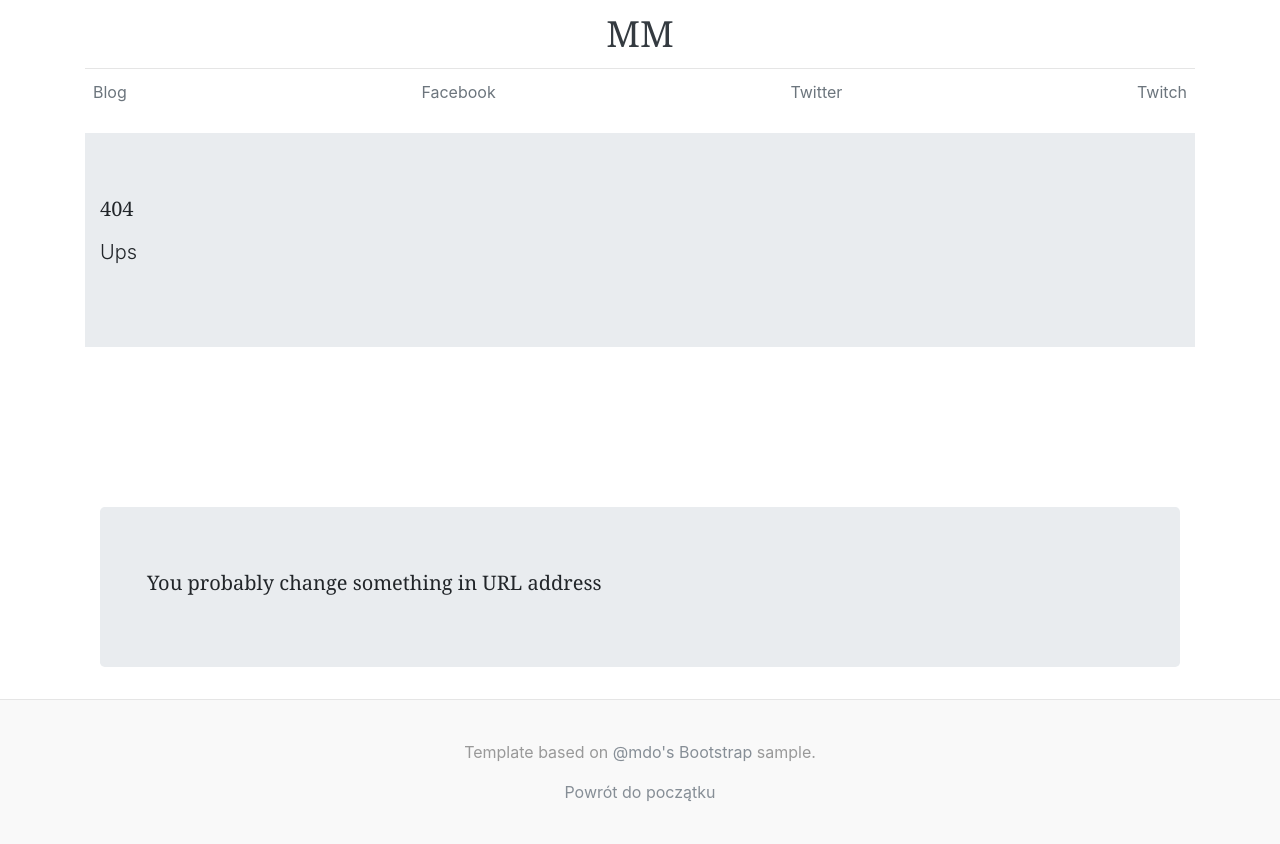
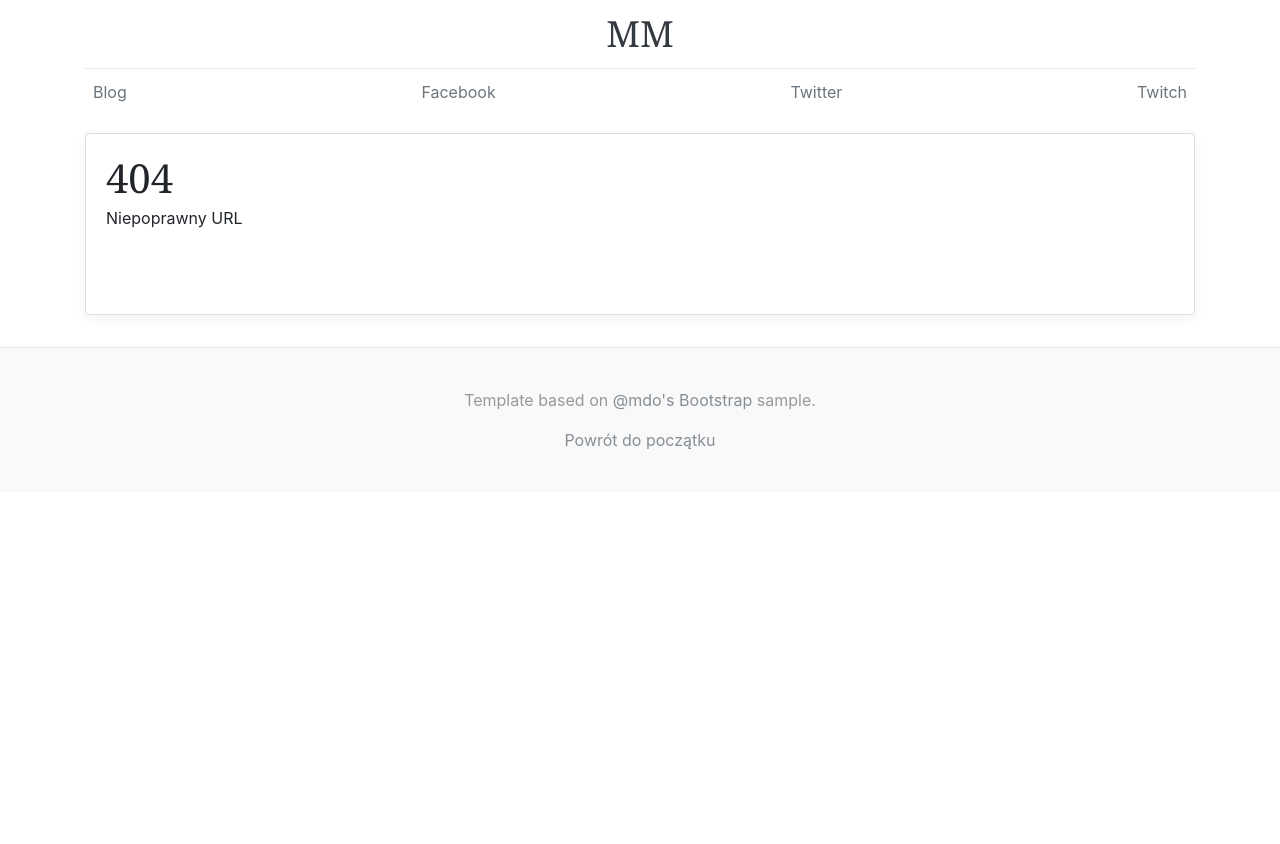
Before and after one commit to mateuszmarzec/MySite, a Django app: template templates/404.html in a window 1280 px wide. After the commit the page ends 450 px from the top, so only its background shows below. Run offline with Django 3.2, Linux system fonts and the light colour scheme; the template is opened without the code that fills it, so the values that code supplies are empty; data comes from the database, SQL or seed files in the repository; some libraries are stand-ins or nearby versions; some web fonts are replaced.

Commit message:
Fixes 404 and 500.

```diff
--- a/templates/404.html
+++ b/templates/404.html
@@ -2,22 +2,17 @@
 
 {% block title %} 404 {% endblock %}
 
-{% block content %}
-
-    <div class="jumbotron jumbotron-fluid" id="site-title">
-      <div class="container">
-          <h1><p class="lead">404</p></h1>
-        <p class="lead">Ups</p>
-      </div>
+    {% block content %}
+    <div class="row mb-2">
+            <div class="col-md-12">
+              <div class="card flex-md-row mb-4 box-shadow">
+                <div class="card-body d-flex flex-column align-items-start">
+                    <div class="blog-post">
+                        <h2 class="blog-post-title">404</h2>
+                        <p class="card-text mb-auto">Niepoprawny URL</p>
+                    </div>
+                </div>
+              </div>
+            </div>
     </div>
-    <div id="reg-form" class="container">
-                    <div class="form-group">
-                        <div id="form-title" class="jumbotron jumbotron">
-                          <div class="container">
-                              <h1 class="lead">You probably change something in URL address</h1>
-                          </div>
-                        </div>
-                    </div>
-        </div>
-
-{% endblock %}
+    {% endblock %}
```
Also changed, not shown: templates/500.html (+13 -9 lines).
